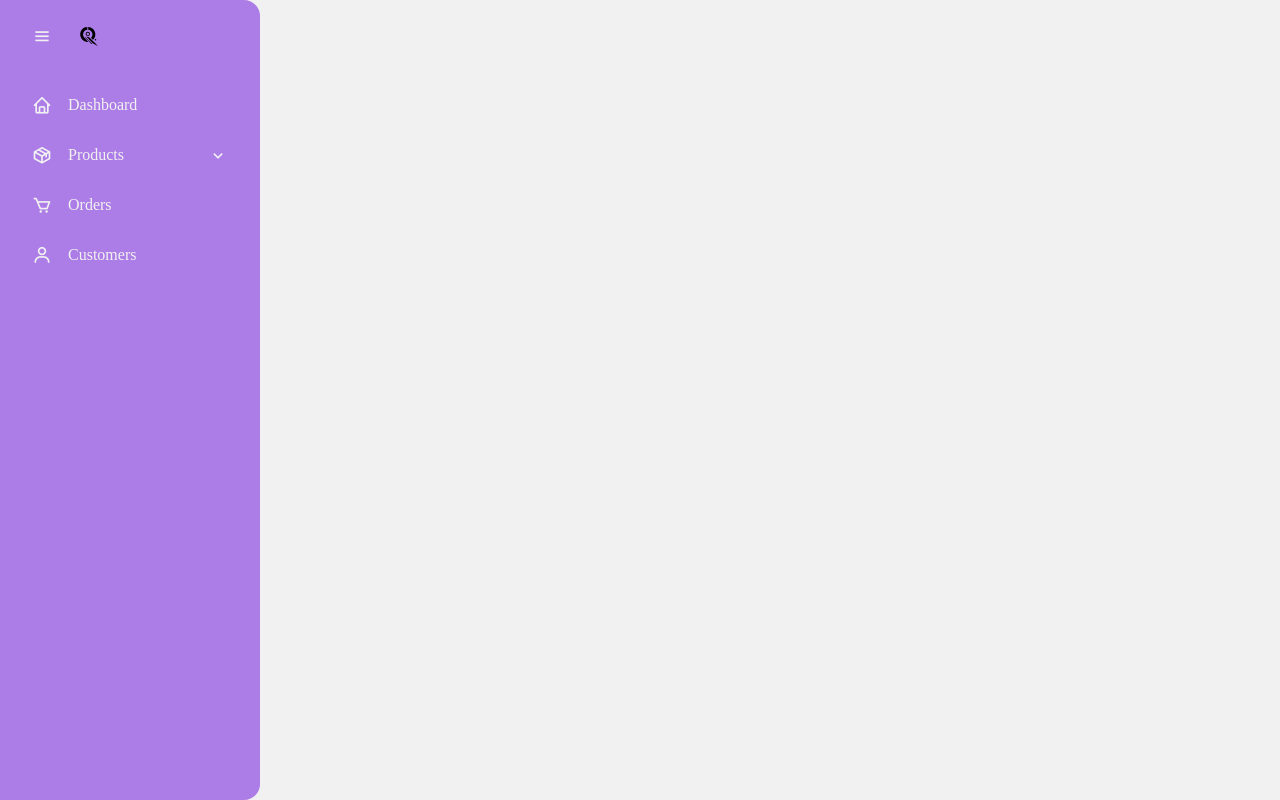
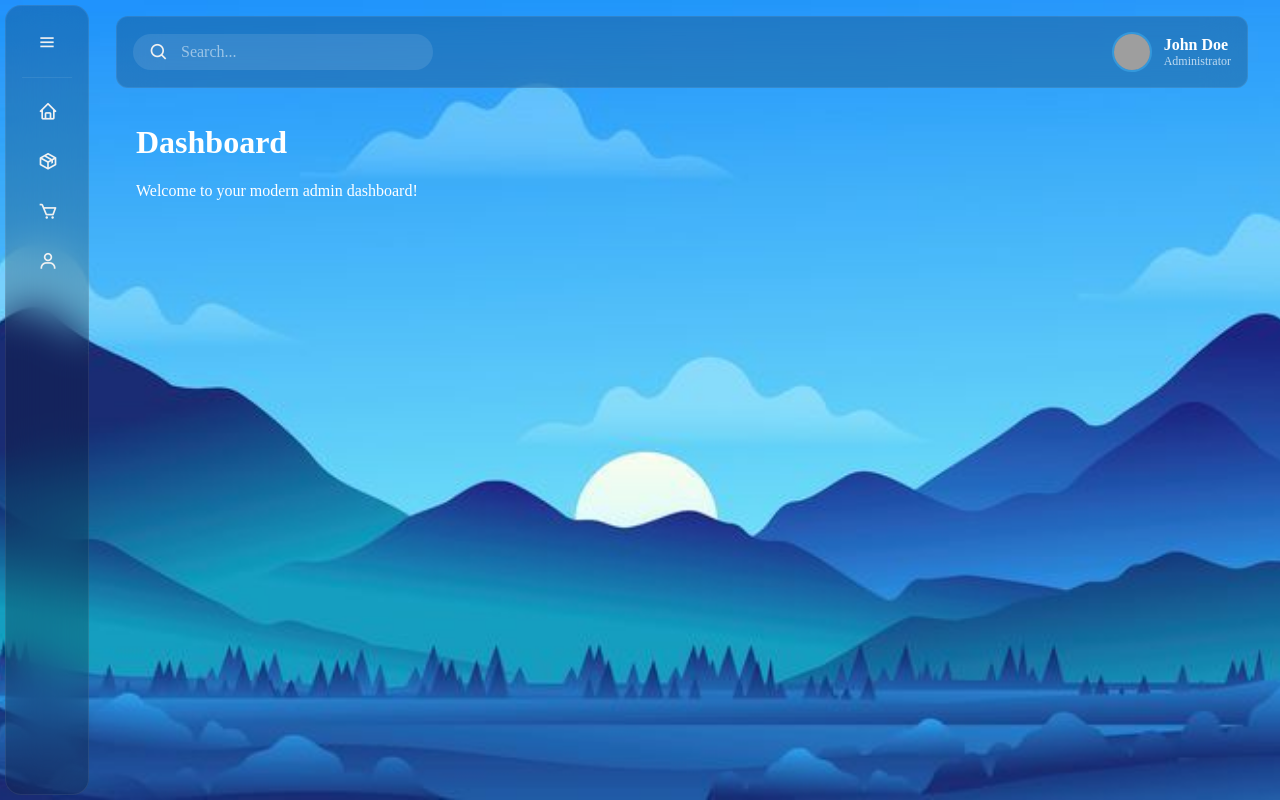
Before and after one commit to Fatazh/DasLet, a plain HTML site: page index.html in a window 1280 px wide. Both pictures are taken after a click on the button 42 px from the left and 36 px from the top of the page. Drawn offline with nearby package versions, Linux system fonts and the light colour scheme; grey boxes are pictures that could not be loaded.

Commit message:
FEAT: add Navbar

```diff
--- a/css/style.css
+++ b/css/style.css
@@ -1,4 +1,12 @@
 :root {
+  /* Variabel untuk ukuran dan transisi agar mudah diubah */
+  --sidebar-width-expanded: 260px;
+  --sidebar-width-collapsed: 84px;
+  --header-height: 72px;
+  --item-height: 50px;
+  --transition-duration: 0.4s;
+
+  /* Variabel warna dan font Anda */
   --main-color: #f1f1f1;
   --secondary-color: #2ecc71;
   --font-color: #333;
@@ -12,8 +20,7 @@
 
 body {
   margin: 0;
-  /* background-image: url("../assets/images/bg.jpeg"); */
-  background: var(--main-color);
+  background-image: url("../assets/images/bg.jpeg");
   background-size: cover;
   background-repeat: no-repeat;
   background-position: 50%;
@@ -28,41 +35,61 @@ button {
   padding: 0;
   cursor: pointer;
   text-align: left;
-  transition: 0.3s;
 }
 
 .sidebar {
   position: fixed;
-  top: 0;
-  left: 0;
-  bottom: 0;
+  top: 5px;
+  left: 5px;
+  bottom: 5px;
   display: flex;
   flex-direction: column;
   gap: 8px;
-  width: 260px;
-  border-radius:0 16px 16px 0;
+  width: var(--sidebar-width-expanded);
+  border-radius: 16px;
   padding: 0 16px;
-  border: 1px solid rgb(255, 255, 255 / 8%);
-  background: rgba(103, 6, 221, 0.498);
+  border: 1px solid rgb(255 255 255 / 8%);
+  background: rgb(0 0 0 / 20%);
   backdrop-filter: blur(20px);
-  transition: width 0.4s ease;
+  transition: width var(--transition-duration) ease;
   overflow: hidden;
+  z-index: 1000;
 }
 
 .sidebar header {
   display: flex;
   align-items: center;
-  height: 72px;
+  height: var(--header-height);
   padding: 0 20px 0 0;
-  border-bottom: 1px solid rgb(255, 255, 255 / 8%);
+  border-bottom: 1px solid rgb(255 255 255 / 8%);
+  transition: padding 0.3s ease, justify-content 0.3s ease;
 }
 
 .sidebar header button {
   width: 52px;
+  min-width: 52px;
 }
 
 .sidebar header img {
   height: 24px;
+}
+
+.sidebar ul {
+  display: grid;
+  list-style: none;
+  padding: 0;
+  margin: 0;
+}
+
+/* Mengelompokkan semua item yang akan disembunyikan/ditampilkan */
+.sidebar button p,
+.sidebar header img,
+.sidebar .bx-chevron-down {
+  transition: opacity 0.3s ease, width 0.3s ease;
+  width: auto;
+  opacity: 1;
+  white-space: nowrap;
+  visibility: visible;
 }
 
 .sidebar button {
@@ -71,7 +98,7 @@ button {
   gap: 16px;
   align-items: center;
   width: 100%;
-  height: 50px;
+  height: var(--item-height);
   border-radius: 6px;
   font-family: inherit;
   font-size: 16px;
@@ -79,6 +106,7 @@ button {
   line-height: 1;
   padding: 0 12px 0 16px;
   color: var(--main-color);
+  transition: background 0.3s, padding 0.3s ease;
 }
 
 .sidebar button p:nth-child(2) {
@@ -86,51 +114,34 @@ button {
 }
 
 .sidebar button:is(.active, :hover) {
-  background: rgb(0 0 0 /30%);
+  background: rgb(0 0 0 / 30%);
 }
 
-.sidebar button i {
-  transition: 0.3s;
+.sidebar button:not(.active):hover {
+  background: rgb(0 0 0 / 10%);
 }
 
-.sidebar button.active > i:nth-child(3) {
+.sidebar i {
+  font-size: 20px;
+  width: 20px;
+  min-width: 20px;
+  transition: rotate 0.3s;
+}
+
+.sidebar button.active > .bx-chevron-down {
   rotate: -180deg;
 }
 
-.sidebar button:not(.active):hover {
-  background: rgb(0 0 0 /10%);
+/* --- LOGIKA STATE COLLAPSED --- */
+
+.sidebar.collapsed {
+  width: var(--sidebar-width-collapsed);
 }
 
-.sidebar ul {
-  display: grid;
-  list-style: none;
-  padding: 0;
-  margin: 0;
-  width: 100%;
-}
-
-.sidebar button p,
-.sidebar button img,
-.sidebar button .bx-chevron-down {
-  transition: opacity 0.3s ease, width 0.3s ease;
-  width: auto;
-  opacity: 1;
-  white-space: nowrap;
-  visibility: visible;
-}
-
-.sidebar.collapsed {
-  width: 84px;
-}
-
-.sidebar.collapsed button {
-  justify-content: flex-start;
-  padding: 0 16px;
-}
-
+/* Menyembunyikan elemen teks dan ikon saat sidebar collapsed */
 .sidebar.collapsed button p,
-.sidebar.collapsed button img,
-.sidebar.collapsed button .bx-chevron-down {
+.sidebar.collapsed header img,
+.sidebar.collapsed .bx-chevron-down {
   opacity: 0;
   width: 0;
   visibility: hidden;
@@ -138,61 +149,51 @@ button {
 }
 
 .sidebar.collapsed header {
-  padding: 0 16px;
   justify-content: center;
-}
-
-.sidebar.collapsed header img {
-  width: 0;
-  opacity: 0;
-  visibility: hidden;
-  pointer-events: none;
-  margin: 0;
   padding: 0;
 }
 
-.sidebar.collapsed header .sidebar-burger {
-  width: 100%;
-  justify-content: center;
-}
-.sidebar.collapsed:hover header .sidebar-burger {
-  width: 30%;
-  justify-content: flex-start;
+.sidebar.collapsed button {
+  padding: 0 16px;
 }
 
+/* --- LOGIKA HOVER SAAT COLLAPSED --- */
+
+/* Saat di-hover, kembalikan lebar sidebar ke ukuran semula */
 .sidebar.collapsed:hover {
-  width: 260px;
+  width: var(--sidebar-width-expanded);
 }
+
+/* Saat di-hover, kembalikan visibilitas elemen teks dan ikon */
 .sidebar.collapsed:hover button p,
-.sidebar.collapsed:hover button img,
-.sidebar.collapsed:hover button .bx-chevron-down {
+.sidebar.collapsed:hover header img,
+.sidebar.collapsed:hover .bx-chevron-down {
   opacity: 1;
   width: auto;
   visibility: visible;
   pointer-events: auto;
 }
+
+/* Saat di-hover, kembalikan padding dan alignment header */
 .sidebar.collapsed:hover header {
+  justify-content: flex-start;
   padding: 0 20px 0 0;
-  justify-content: flex-start;
 }
-.sidebar.collapsed:hover header img{
-  width: auto;
-  opacity: 1;
-  visibility: visible;
-  pointer-events: auto;
-}
+
+/* --- LOGIKA SUB-MENU --- */
 
 .sub-menu {
   position: relative;
   overflow: hidden;
   height: 0;
-  transition: 0.5s;
+  transition: height 0.5s ease;
 }
 
 .sub-menu ul {
   position: absolute;
   top: 0;
   left: 0;
+  width: 100%;
   display: grid;
 }
 
@@ -209,33 +210,126 @@ button {
   width: 5px;
   height: 5px;
   border-radius: 50%;
-  background: rgb(255, 255, 255 / 35%);
+  background: rgb(255 255 255 / 35%);
+  transition: left 0.3s ease, translate 0.3s ease;
 }
 
-.sidebar .material-symbols-outlined {
-  font-size: 16px;
-}
-
-.sidebar i {
-  font-size: 20px;
-  width: 20px;
-  max-width: 20px;
-  min-width: 20px;
-}
-
-.sidebar.collapsed .sub-menu button{
+/* State collapsed untuk sub-menu */
+.sidebar.collapsed .sub-menu button {
   padding-left: 16px;
 }
 
-.sidebar.collapsed:hover .sub-menu button{
-  padding-left: 52px;
-}
-.sidebar.collapsed .sub-menu button::before{
+.sidebar.collapsed .sub-menu button::before {
   left: 50%;
-  translate: translate(-50%, -50%);
+  translate: -50% -50%;
 }
 
-.sidebar.collapsed:hover .sub-menu button::before{
+/* Saat di-hover, CSS akan otomatis kembali ke style default .sub-menu */
+.sidebar.collapsed:hover .sub-menu button::before {
   left: 24px;
-  translate: translate(0, -50%);
+  translate: 0 -50%;
 }
+
+/* --- MAIN CONTENT & NAVBAR STYLING --- */
+
+.main-content {
+  position: relative;
+  height: 100vh;
+  /* Memberi jarak kiri seukuran sidebar yang terbuka */
+  margin-left: var(--sidebar-width-expanded);
+  padding: 1rem 2rem;
+  transition: margin-left var(--transition-duration) ease;
+  color: white; /* Ganti warna teks jika perlu */
+}
+
+/* Saat sidebar diciutkan, kurangi jarak kiri main-content */
+.sidebar.collapsed ~ .main-content {
+  margin-left: var(--sidebar-width-collapsed);
+}
+
+/* Navbar Styling */
+.navbar {
+  display: flex;
+  justify-content: space-between;
+  align-items: center;
+  height: var(--header-height);
+  padding: 0 1rem;
+  background: rgb(0 0 0 / 20%);
+  border: 1px solid rgb(255 255 255 / 8%);
+  backdrop-filter: blur(20px);
+  border-radius: 12px;
+  margin-bottom: 1rem;
+}
+
+/* Search Bar Styling */
+.search-bar {
+  display: flex;
+  align-items: center;
+  gap: 10px;
+  background: rgb(255 255 255 / 10%);
+  padding: 8px 16px;
+  border-radius: 20px;
+  color: var(--main-color);
+  width: 300px;
+}
+
+.search-bar i {
+  font-size: 20px;
+}
+
+.search-bar input {
+  background: transparent;
+  border: none;
+  outline: none;
+  color: var(--main-color);
+  font-family: inherit;
+  font-size: 16px;
+  width: 100%;
+}
+
+.search-bar input::placeholder {
+  color: rgb(255 255 255 / 50%);
+}
+
+/* User Profile Styling */
+.user-profile {
+  display: flex;
+  align-items: center;
+  gap: 12px;
+}
+
+.user-profile img {
+  width: 40px;
+  height: 40px;
+  border-radius: 50%;
+  object-fit: cover;
+  border: 2px solid var(--primary-color);
+}
+
+.user-profile .user-info {
+  display: flex;
+  flex-direction: column;
+}
+
+.user-profile .user-name {
+  font-weight: 600;
+  font-size: 16px;
+  margin: 0;
+  line-height: 1.2;
+}
+
+.user-profile .user-role {
+  font-size: 12px;
+  margin: 0;
+  color: rgb(255 255 255 / 70%);
+  line-height: 1.2;
+}
+
+/* Contoh styling untuk konten halaman */
+.page-content {
+    padding: 20px;
+}
+
+.page-content h1 {
+    margin-top: 0;
+}
--- a/index.html
+++ b/index.html
@@ -70,6 +70,27 @@
         </li>
       </ul>
     </aside>
+
+    <main class="main-content">
+    <nav class="navbar">
+      <div class="search-bar">
+        <i class="bx bx-search"></i>
+        <input type="search" placeholder="Search..." />
+      </div>
+      <div class="user-profile">
+        <img src="https://i.pravatar.cc/40" alt="User Avatar" />
+        <div class="user-info">
+          <p class="user-name">John Doe</p>
+          <p class="user-role">Administrator</p>
+        </div>
+      </div>
+    </nav>
+
+    <div class="page-content">
+      <h1>Dashboard</h1>
+      <p>Welcome to your modern admin dashboard!</p>
+    </div>
+  </main>
     <script src="js/main.js"></script>
   </body>
 </html>
```
